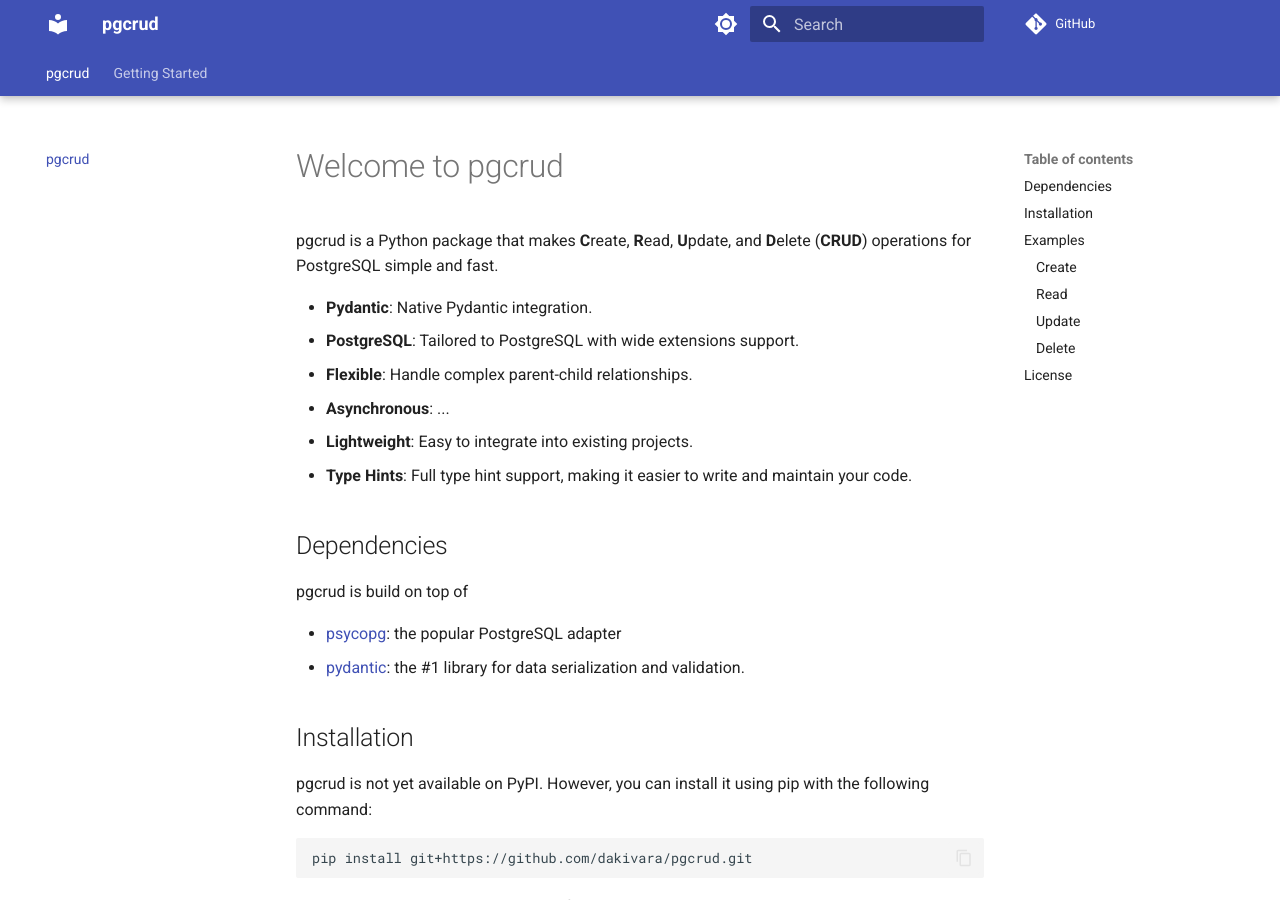
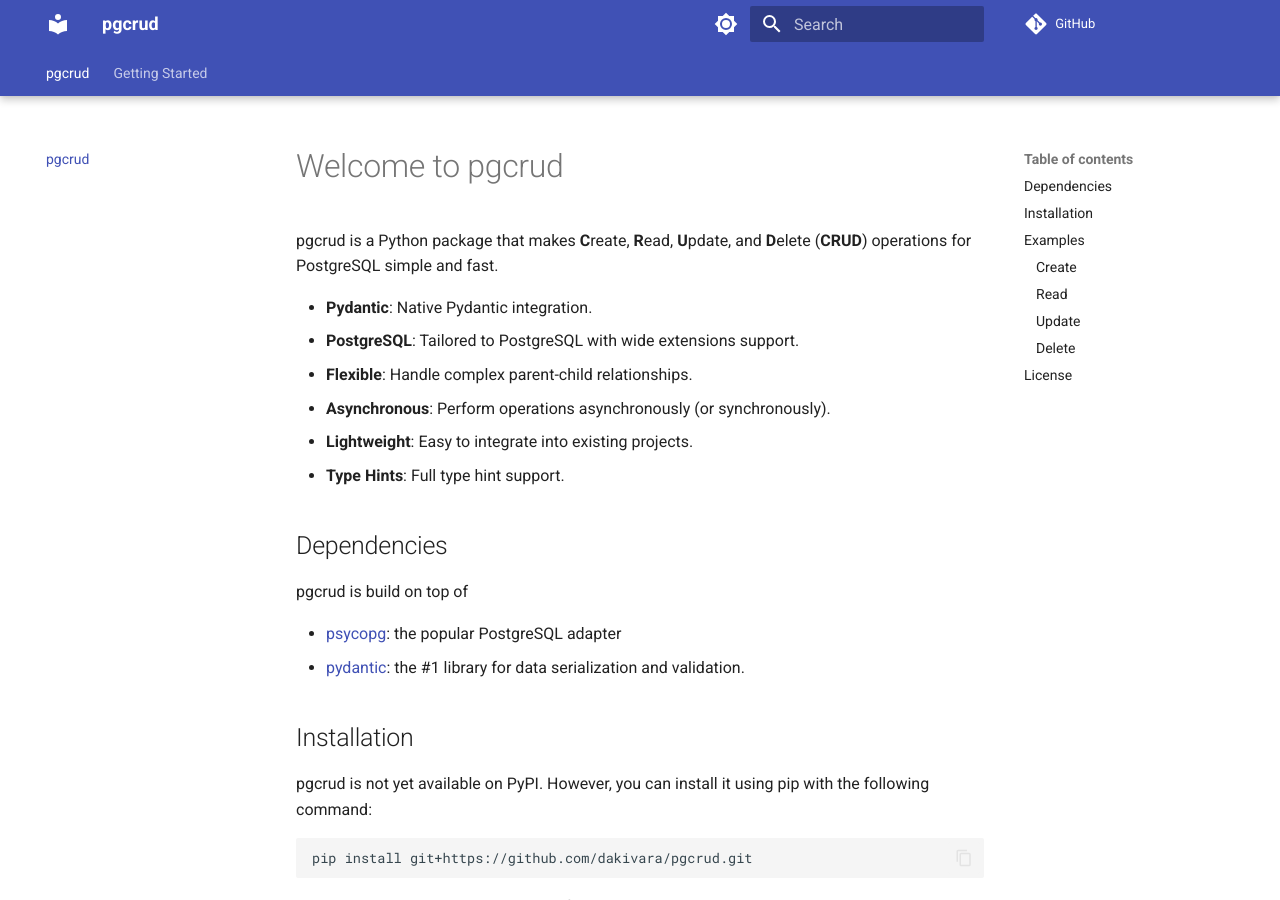
Before and after one commit to dakivara/pgcrud, an MkDocs documentation site: the page built from docs/index.md, in a window 1280 px wide and 900 px high. Built offline with MkDocs 1.6.1 and Material for MkDocs 9.7.7, drawn with Linux system fonts in a browser that asks for light colours; comment, search, counter and statistics services are not loaded.

Commit message:
complete bullet points

```diff
--- a/docs/index.md
+++ b/docs/index.md
@@ -5,9 +5,9 @@
 - **Pydantic**: Native Pydantic integration.
 - **PostgreSQL**: Tailored to PostgreSQL with wide extensions support.
 - **Flexible**: Handle complex parent-child relationships.
-- **Asynchronous**: ...
+- **Asynchronous**: Perform operations asynchronously (or synchronously).
 - **Lightweight**: Easy to integrate into existing projects.
-- **Type Hints**: Full type hint support, making it easier to write and maintain your code.
+- **Type Hints**: Full type hint support.
 
 ## Dependencies
 
```
